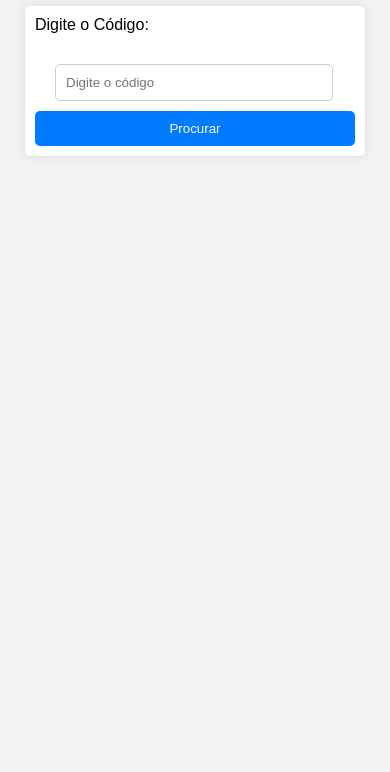
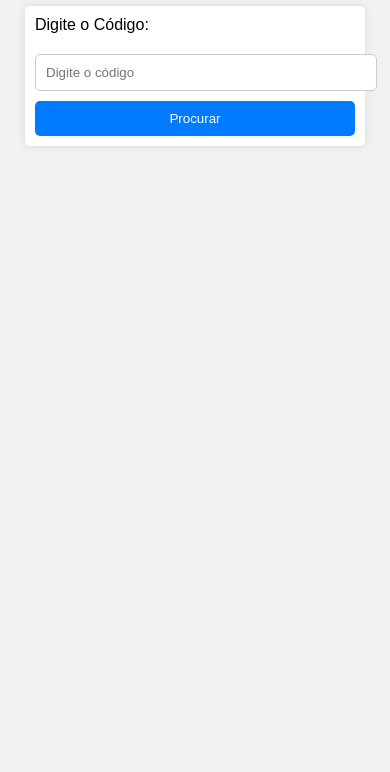
Before and after one commit to Rafael-Teles-Alves/Cubagem, a plain HTML site: page index.html in a window 390 px wide. Shown: the part 72-844 px from the top of the page. Drawn offline with Linux system fonts and the light colour scheme.

Commit message:
Update index.html

```diff
--- a/index.html
+++ b/index.html
@@ -6,7 +6,7 @@
     <title>Procurar por Código</title>
 
         <style>
-        body {
+              body {
             font-family: Arial, sans-serif;
             margin: 0;
             padding: 0;
@@ -33,9 +33,9 @@
         }
 
         input[type="text"] {
-            width: 80%;
+            width: 100%;
             padding: 10px;
-            margin: 20px;
+            margin: 10px 0;
             border: 1px solid #ccc;
             border-radius: 5px;
         }
@@ -59,10 +59,6 @@
         @media (max-width: 480px) {
             form {
                 padding: 10px;
-            }
-
-            input[type="text"] {
-                margin-bottom: 10px;
             }
         }
     </style>
```
